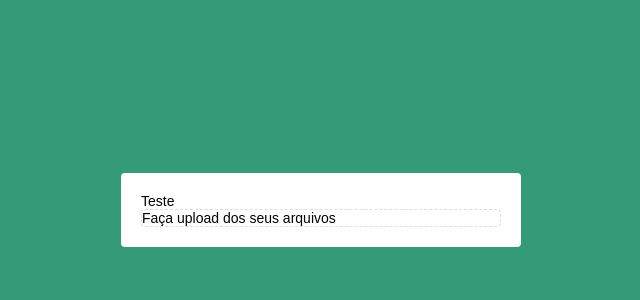
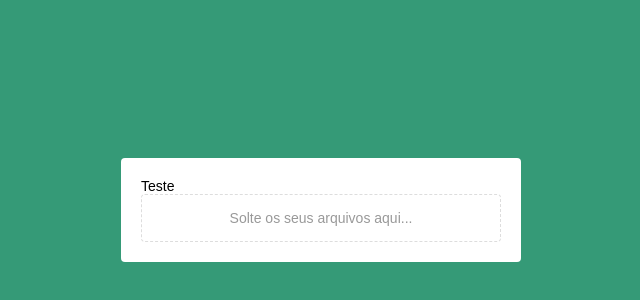
Before and after one commit to joaobispo2077/uploadfy-web, a React (Create React App) app: page / in a window 1280 px wide. Shown: the part 190-490 px from the top of the page, without its empty margins (319-959 px from the left). Built offline with nearby package versions, Linux system fonts and the light colour scheme.

Commit message:
:lipstick: style: added styles of upload component

```diff
--- a/src/components/Upload/index.js
+++ b/src/components/Upload/index.js
@@ -3,6 +3,15 @@ import Dropzone from 'react-dropzone';
 import {DropContainer, UploadMessage} from './styles';
 
 function Upload() {
+  function renderDragMessage(isDragActive, isDragReject){
+    if(!isDragActive) return <UploadMessage>Solte os seus arquivos aqui...</UploadMessage>
+
+    if(isDragReject) return <UploadMessage type="error">Arquivo não suportado</UploadMessage>
+
+    return <UploadMessage type="success">Solte os arquivos aqui</UploadMessage>
+  };
+
+
   return(
     <Dropzone
       accept="image/*"
@@ -16,7 +25,7 @@ function Upload() {
         isDragAccept={isDragAccept}
         >
           <input {...getInputProps()} />
-          Faça upload dos seus arquivos
+          {renderDragMessage(isDragActive, isDragReject)}
         </DropContainer>
       )
 
--- a/src/components/Upload/styles.js
+++ b/src/components/Upload/styles.js
@@ -23,8 +23,18 @@ export const DropContainer = styled.div.attrs({
 
   ${props => props.isDragActive && dragActive};
   ${props => props.isDragReject && dragReject};
-  ${props => props.isDragAccept && dragAccept};
+  /* ${props => props.isDragAccept && dragAccept}; */
 `;
 
+const messageColors = {
+  default: '#999',
+  error: '#e57878',
+  success: '#78e5d5'
+};
+
 export const UploadMessage = styled.p`
+  display: flex;
+  color: ${props => messageColors[props.type || 'default']};
+  justify-content: center;
+  padding: 15px 0;
 `;
```
Also changed, not shown: 1 other file (tests, documents, lock files or other folders).
